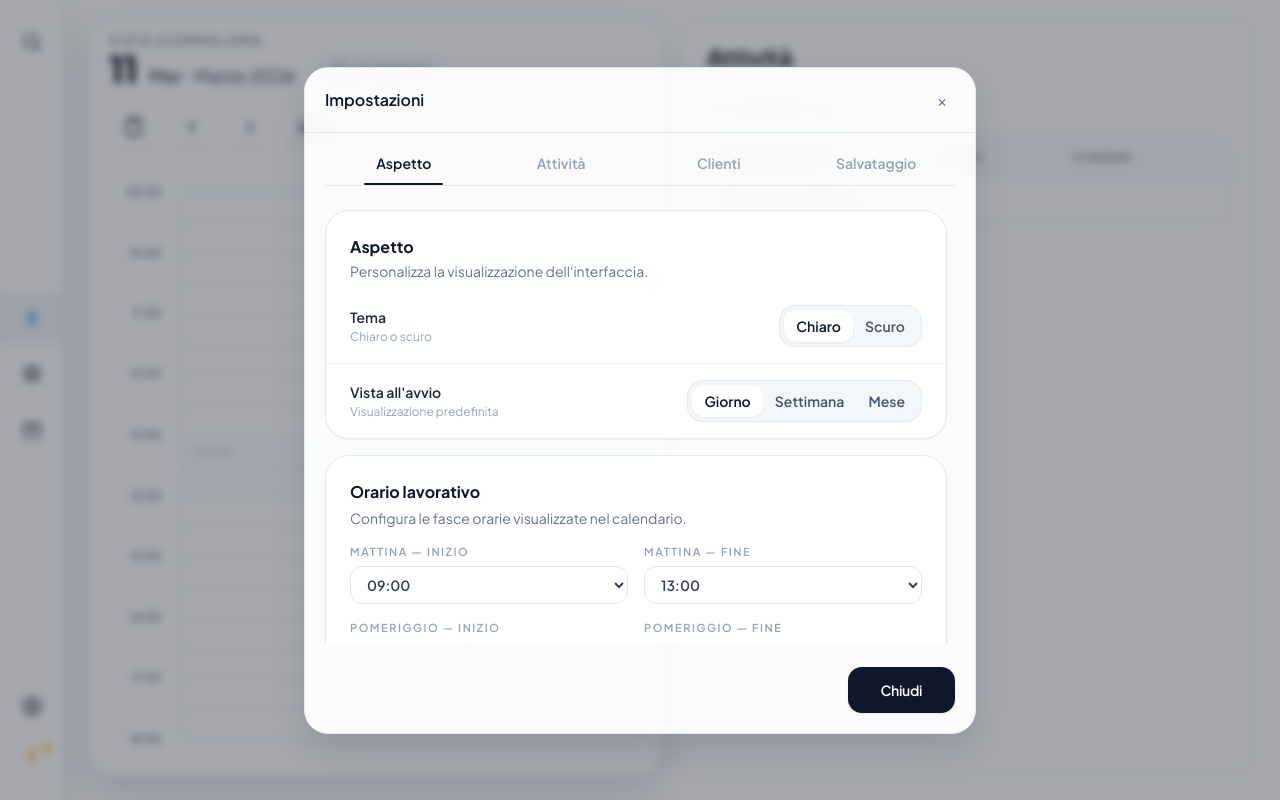
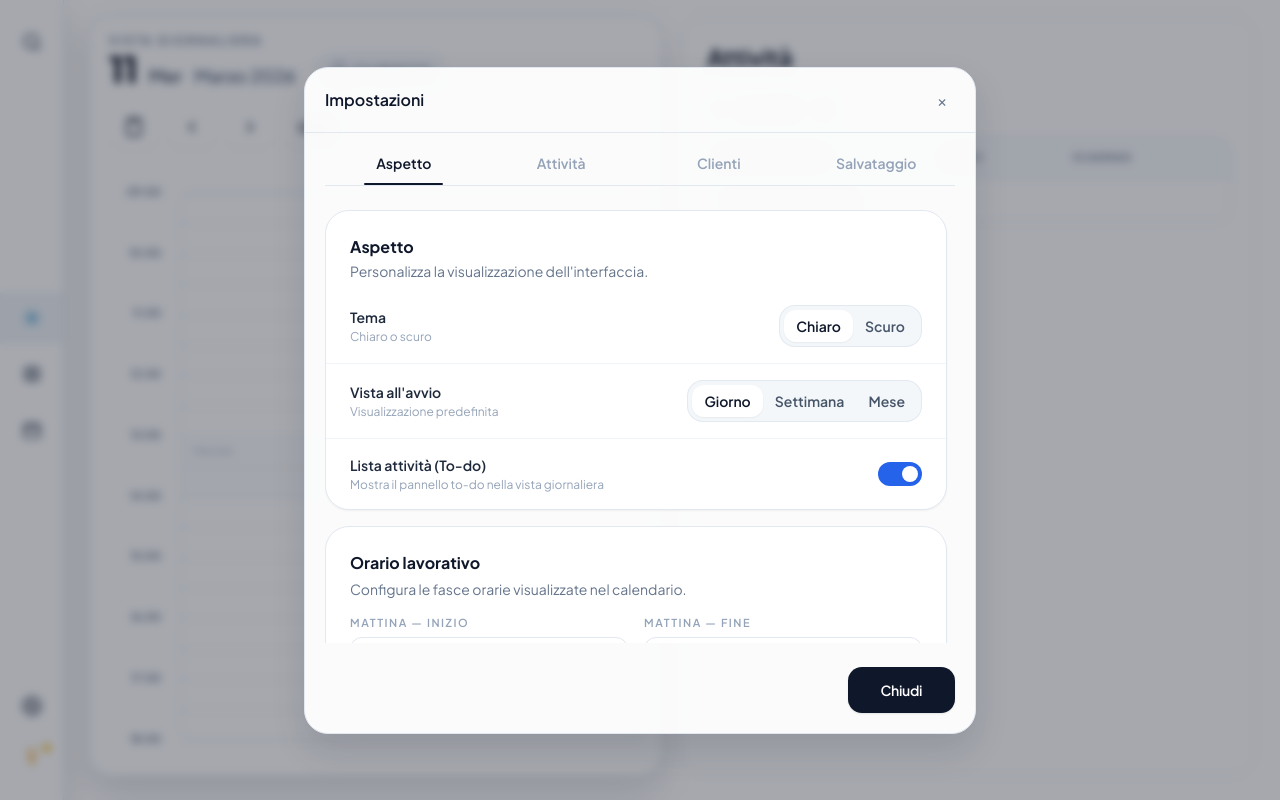
Before and after one commit to carloveronesi/DailyLog, a React (Vite) app: page / in a window 1280 px wide. Both pictures are taken after a click on the button "IMPOSTAZIONI". Built offline with nearby package versions, Linux system fonts and the light colour scheme.

Commit message:
Fix: todo-list with completed list. Adding holidays

```diff
--- a/src/renderer/App.jsx
+++ b/src/renderer/App.jsx
@@ -440,7 +440,7 @@ export default function App() {
                     onPasteDay={() => handlePasteDay(activeDate)}
                     onCopyEntry={handleCopyEntry}
                   />
-                  {isToday && (
+                  {isToday && settings.showTodo !== false && (
                     <TodoView
                       isEmbedded
                       availableProjects={clientNames}
--- a/src/renderer/components/CalendarGrid.jsx
+++ b/src/renderer/components/CalendarGrid.jsx
@@ -2,6 +2,7 @@ import { useMemo } from "react";
 import { DayCell } from "./DayCell";
 import { useSettings } from "../contexts/SettingsContext";
 import { ymd } from "../utils/date";
+import { getItalianHolidays } from "../utils/holidays";
 
 function matchesVisibleFilter(entry, visibleFilter) {
     if (!entry || !visibleFilter) return true;
@@ -27,6 +28,7 @@ export function CalendarGrid({
 }) {
     const { settings } = useSettings();
     const clientColors = useMemo(() => settings?.clientColors || {}, [settings?.clientColors]);
+    const holidays = useMemo(() => getItalianHolidays(year), [year]);
     const weekDays = ["Lun", "Mar", "Mer", "Gio", "Ven", "Sab", "Dom"];
 
     return (
@@ -44,6 +46,7 @@ export function CalendarGrid({
                     const isCurrentMonth = d.getMonth() === month && d.getFullYear() === year;
                     const isWeekend = d.getDay() === 0 || d.getDay() === 6;
                     const key = ymd(d);
+                    const isHoliday = isCurrentMonth && !isWeekend && holidays.has(key);
                     const rawEntries = monthDataByDate[key] || null;
                     let entries = rawEntries;
                     if (rawEntries && visibleFilter) {
@@ -63,11 +66,12 @@ export function CalendarGrid({
                             date={d}
                             isCurrentMonth={isCurrentMonth}
                             isWeekend={isWeekend}
+                            isHoliday={isHoliday}
                             entries={entries}
                             onDayClick={onDayClick}
                             clientColors={clientColors}
                             onToggleLocation={onToggleLocation}
-                            pasteMode={pasteMode && isCurrentMonth && !isWeekend}
+                            pasteMode={pasteMode && isCurrentMonth && !isWeekend && !isHoliday}
                             onApplyRecurring={onApplyRecurring}
                         />
                     );
--- a/src/renderer/components/DayCell.jsx
+++ b/src/renderer/components/DayCell.jsx
@@ -97,7 +97,7 @@ function buildHourSummary(hours) {
   return Array.from(groups.values()).sort((a, b) => b.count - a.count);
 }
 
-export const DayCell = memo(function DayCell({ date, isCurrentMonth, isWeekend, entries, onDayClick, clientColors = {}, onToggleLocation, pasteMode, onApplyRecurring }) {
+export const DayCell = memo(function DayCell({ date, isCurrentMonth, isWeekend, isHoliday = false, entries, onDayClick, clientColors = {}, onToggleLocation, pasteMode, onApplyRecurring }) {
   const { MORNING_SLOTS, AFTERNOON_SLOTS } = useWorkSlots();
   const { settings } = useSettings();
   const recurringTasks = settings?.recurringTasks || [];
@@ -115,10 +115,11 @@ export const DayCell = memo(function DayCell({ date, isCurrentMonth, isWeekend,
   const isFullDay = !morningHoursActive && !afternoonHoursActive && isSameTaskEntry(am, pm);
 
   const isWeekendDay = isCurrentMonth && isWeekend;
-  const isClickable = isCurrentMonth && !isWeekend && (typeof onDayClick === "function" || pasteMode);
+  const isNonWorkday = isWeekendDay || isHoliday;
+  const isClickable = isCurrentMonth && !isNonWorkday && (typeof onDayClick === "function" || pasteMode);
 
   const hasEntries = !!(am || pm || hasHourly);
-  const isEmptyWorkday = isCurrentMonth && !isWeekend && !hasEntries;
+  const isEmptyWorkday = isCurrentMonth && !isNonWorkday && !hasEntries;
   const recurringTask = isEmptyWorkday ? (recurringTasks.find(t => matchesRecurringPattern(t, date)) || null) : null;
   const recurringEntry = recurringTask
     ? (recurringTask.AM || recurringTask.PM || (recurringTask.hours ? Object.values(recurringTask.hours)[0] : null))
@@ -131,16 +132,18 @@ export const DayCell = memo(function DayCell({ date, isCurrentMonth, isWeekend,
     ? "bg-slate-300/70 border-slate-400 text-slate-600 dark:bg-slate-800/50 dark:border-slate-700/50 dark:text-slate-500"
     : isWeekendDay
       ? "bg-rose-100/70 border-rose-200/90 text-slate-700 dark:bg-rose-900/20 dark:border-rose-800/50 dark:text-slate-300"
-      : pasteMode
-        ? "bg-white/88 border-sky-200 hover:border-sky-400 hover:bg-sky-50/40 dark:bg-slate-800/90 dark:border-sky-700/50 dark:hover:border-sky-500 dark:hover:bg-sky-900/20"
-        : "bg-white/88 border-slate-200/90 hover:shadow-soft hover:-translate-y-[1px] dark:bg-slate-800/90 dark:border-slate-600 dark:hover:shadow-lg dark:hover:shadow-black/20";
+      : isHoliday
+        ? "bg-amber-50/80 border-amber-200/80 text-slate-700 dark:bg-amber-900/15 dark:border-amber-700/40 dark:text-slate-300"
+        : pasteMode
+          ? "bg-white/88 border-sky-200 hover:border-sky-400 hover:bg-sky-50/40 dark:bg-slate-800/90 dark:border-sky-700/50 dark:hover:border-sky-500 dark:hover:bg-sky-900/20"
+          : "bg-white/88 border-slate-200/90 hover:shadow-soft hover:-translate-y-[1px] dark:bg-slate-800/90 dark:border-slate-600 dark:hover:shadow-lg dark:hover:shadow-black/20";
   const todayRing = isToday
     ? "ring-2 ring-sky-300/60 ring-offset-2 ring-offset-white dark:ring-sky-500/40 dark:ring-offset-slate-900"
     : "";
 
   const dayNumCls = !isCurrentMonth
     ? "text-sm font-semibold text-slate-600 dark:text-slate-500"
-    : "text-sm font-semibold " + (isWeekend ? "text-rose-600 dark:text-rose-400" : "text-slate-700 dark:text-slate-300");
+    : "text-sm font-semibold " + (isWeekend ? "text-rose-600 dark:text-rose-400" : isHoliday ? "text-amber-600 dark:text-amber-400" : "text-slate-700 dark:text-slate-300");
   const dayNumTodayCls = isToday
     ? "text-sm font-semibold text-sky-600 dark:text-sky-400 bg-sky-100 dark:bg-sky-900/30 rounded-full w-6 h-6 flex items-center justify-center"
     : dayNumCls;
@@ -153,7 +156,7 @@ export const DayCell = memo(function DayCell({ date, isCurrentMonth, isWeekend,
     <div className={base + " " + cursor + " " + bg + " " + todayRing} onClick={isClickable ? () => onDayClick(date) : undefined}>
       <div className="flex items-center justify-between px-0.5">
         <div className={dayNumTodayCls}>{d}</div>
-        {isCurrentMonth && !isWeekend && (
+        {isCurrentMonth && !isNonWorkday && (
           <div className="flex items-center gap-0.5">
             <button
               onClick={(e) => { e.stopPropagation(); onToggleLocation?.(date); }}
@@ -170,7 +173,13 @@ export const DayCell = memo(function DayCell({ date, isCurrentMonth, isWeekend,
         )}
       </div>
 
-      {isCurrentMonth && !isWeekend ? (
+      {isCurrentMonth && isHoliday && (
+        <div className="flex flex-1 items-center justify-center">
+          <span className="text-[10px] font-semibold uppercase tracking-[0.14em] text-amber-500/80 dark:text-amber-400/70">Festività</span>
+        </div>
+      )}
+
+      {isCurrentMonth && !isNonWorkday ? (
         <div className="flex flex-1 flex-col gap-1.5 mt-1.5">
           {isFullDay ? (
             // Full day: single large block
--- a/src/renderer/components/SettingsModal.jsx
+++ b/src/renderer/components/SettingsModal.jsx
@@ -419,6 +419,19 @@ export function SettingsModal({
                         ]}
                       />
                     </div>
+                  </div>
+                  <div className="px-6 py-4 flex items-center justify-between gap-6">
+                    <div>
+                      <div className="text-sm font-semibold text-slate-800 dark:text-slate-200">Lista attività (To-do)</div>
+                      <div className="text-xs text-slate-400 dark:text-slate-500 mt-0.5">Mostra il pannello to-do nella vista giornaliera</div>
+                    </div>
+                    <button
+                      type="button"
+                      onClick={() => setSettings((prev) => ({ ...prev, showTodo: prev.showTodo === false ? true : false }))}
+                      className={"relative inline-flex h-6 w-11 shrink-0 items-center rounded-full transition-colors focus:outline-none " + (settings.showTodo === false ? "bg-slate-200 dark:bg-slate-700" : "bg-blue-600")}
+                    >
+                      <span className={"inline-block h-4 w-4 transform rounded-full bg-white shadow-sm transition-transform " + (settings.showTodo === false ? "translate-x-1" : "translate-x-6")} />
+                    </button>
                   </div>
                 </div>
               </div>
--- a/src/renderer/components/SummaryPanel.jsx
+++ b/src/renderer/components/SummaryPanel.jsx
@@ -1,6 +1,7 @@
 import { useMemo } from "react";
 import { getClientColor, HOURS_PER_DAY, SLOT, WORK_SLOTS, getSubtypeLabel } from "../domain/tasks";
 import { useSettings } from "../contexts/SettingsContext";
+import { getItalianHolidays } from "../utils/holidays";
 
 function isClientFilterActive(activeFilter, clientName) {
   return activeFilter?.kind === "client" && activeFilter.client === clientName;
@@ -53,10 +54,15 @@ export function SummaryPanel({
     }
 
     const lastDayOfMonth = new Date(year, monthIndex0 + 1, 0).getDate();
+    const holidays = getItalianHolidays(year);
     let workingDaysInMonth = 0;
     for (let day = 1; day <= lastDayOfMonth; day++) {
-      const dow = new Date(year, monthIndex0, day).getDay();
-      if (dow !== 0 && dow !== 6) workingDaysInMonth += 1;
+      const d = new Date(year, monthIndex0, day);
+      const dow = d.getDay();
+      if (dow === 0 || dow === 6) continue;
+      const key = `${year}-${String(monthIndex0 + 1).padStart(2, "0")}-${String(day).padStart(2, "0")}`;
+      if (holidays.has(key)) continue;
+      workingDaysInMonth += 1;
     }
 
     const byDate = data?.byDate || {};
--- /dev/null
+++ b/src/renderer/utils/holidays.js
@@ -0,0 +1,57 @@
+/**
+ * Festività nazionali italiane.
+ * Restituisce un Set di stringhe "YYYY-MM-DD" per l'anno dato.
+ */
+
+/** Algoritmo di Butcher per il calcolo della Pasqua (Gregoriano) */
+function easterDate(year) {
+  const a = year % 19;
+  const b = Math.floor(year / 100);
+  const c = year % 100;
+  const d = Math.floor(b / 4);
+  const e = b % 4;
+  const f = Math.floor((b + 8) / 25);
+  const g = Math.floor((b - f + 1) / 3);
+  const h = (19 * a + b - d - g + 15) % 30;
+  const i = Math.floor(c / 4);
+  const k = c % 4;
+  const l = (32 + 2 * e + 2 * i - h - k) % 7;
+  const m = Math.floor((a + 11 * h + 22 * l) / 451);
+  const month = Math.floor((h + l - 7 * m + 114) / 31); // 1-based
+  const day = ((h + l - 7 * m + 114) % 31) + 1;
+  return new Date(year, month - 1, day);
+}
+
+function pad(n) {
+  return String(n).padStart(2, "0");
+}
+
+function fmt(date) {
+  return `${date.getFullYear()}-${pad(date.getMonth() + 1)}-${pad(date.getDate())}`;
+}
+
+function addDays(date, n) {
+  const d = new Date(date);
+  d.setDate(d.getDate() + n);
+  return d;
+}
+
+export function getItalianHolidays(year) {
+  const easter = easterDate(year);
+  const easterMonday = addDays(easter, 1);
+
+  const fixed = [
+    `${year}-01-01`, // Capodanno
+    `${year}-01-06`, // Epifania
+    `${year}-04-25`, // Festa della Liberazione
+    `${year}-05-01`, // Festa del Lavoro
+    `${year}-06-02`, // Festa della Repubblica
+    `${year}-08-15`, // Ferragosto
+    `${year}-11-01`, // Ognissanti
+    `${year}-12-08`, // Immacolata Concezione
+    `${year}-12-25`, // Natale
+    `${year}-12-26`, // Santo Stefano
+  ];
+
+  return new Set([...fixed, fmt(easter), fmt(easterMonday)]);
+}
```
Also changed, not shown: src/renderer/components/TodoView.jsx (+8 -5 lines), src/renderer/components/WeekView.jsx (+36 -13 lines), 2 other files (tests, documents, lock files or other folders).
